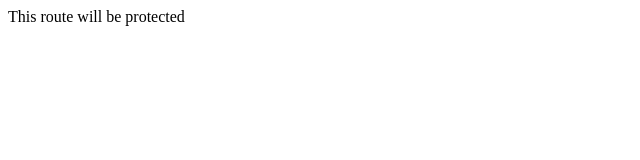
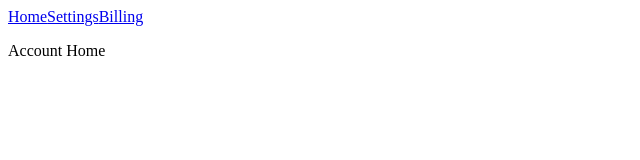
Before and after one commit to leonetti/workoutRoadmap, a Gatsby site: page /account in a window 1280 px wide. Shown: the whole page, without its empty margins (0-640 px from the left). Built offline with nearby package versions, Linux system fonts and the light colour scheme; Gatsby itself is replaced by a stand-in of ours.

Commit message:
Added reach/router and prop-types, as well as Account page
Account page uses reach router to display different routes created with gatsby-node.js

```diff
--- a/package.json
+++ b/package.json
@@ -14,7 +14,9 @@
     "test": "echo \"Write tests! -> https://gatsby.dev/unit-testing\" && exit 1"
   },
   "dependencies": {
+    "@reach/router": "^1.3.4",
     "gatsby": "^2.23.3",
+    "prop-types": "^15.7.2",
     "react": "^16.12.0",
     "react-dom": "^16.12.0"
   },
--- a/src/pages/account.jsx
+++ b/src/pages/account.jsx
@@ -1,14 +1,26 @@
 import React from 'react';
+import { Router } from '@reach/router';
+import { Link } from 'gatsby';
 // import PropTypes from 'prop-types';
 
+const Home = () => <p>Account Home</p>;
+const Settings = () => <p>Settings</p>;
+const Billing = () => <p>Billing</p>;
+
 const Account = () => (
-  <div>
-    This route will be protected
-  </div>
+  <>
+    <nav>
+      <Link to="/account">Home</Link>
+      <Link to="/account/settings">Settings</Link>
+      <Link to="/account/billing">Billing</Link>
+    </nav>
+    <Router>
+      <Home path="/account" />
+      <Settings path="/account/settings" />
+      <Billing path="/account/billing" />
+    </Router>
+  </>
 );
-
 Account.propTypes = {
-
 };
-
 export default Account;
```
Also changed, not shown: 1 other file.
